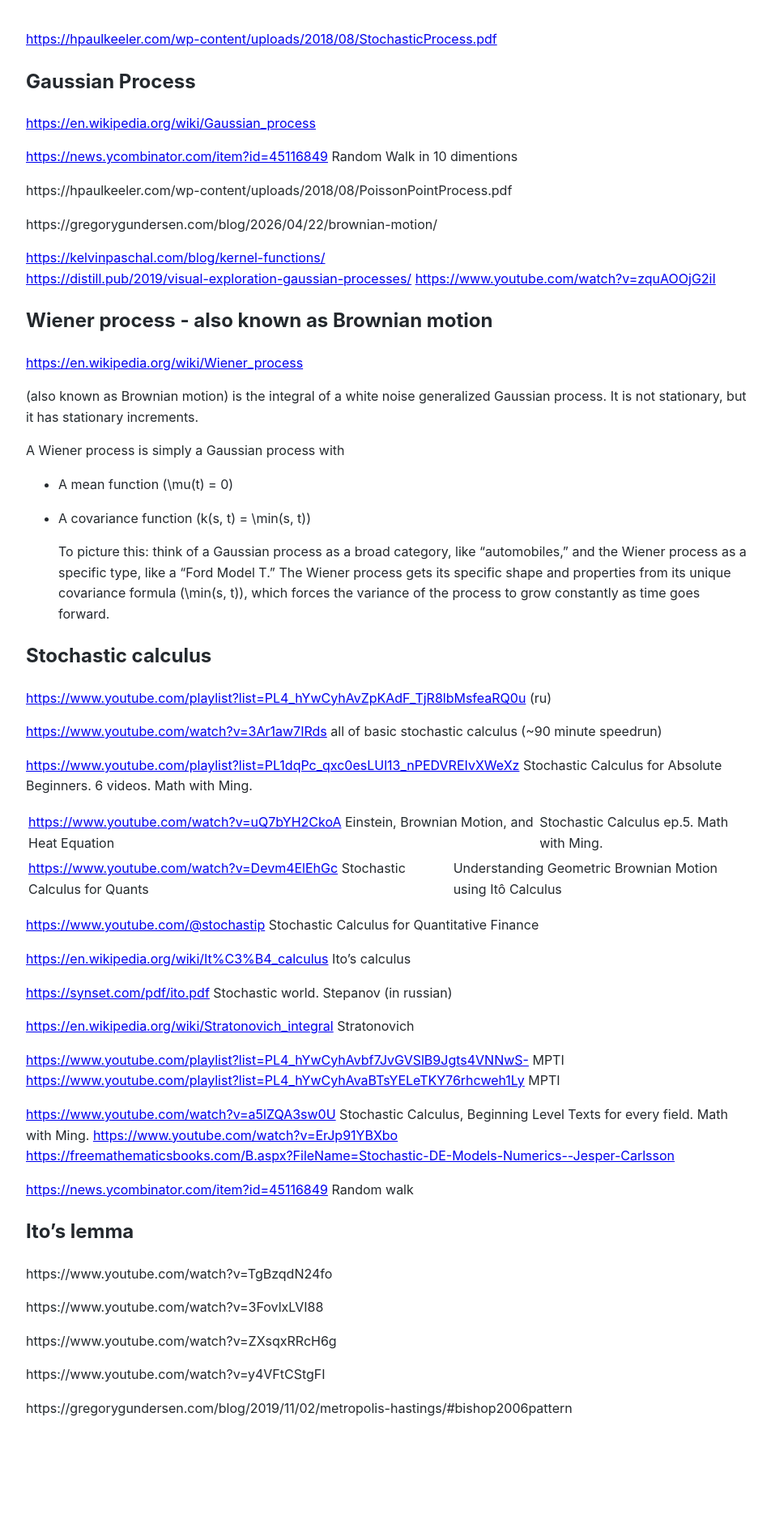
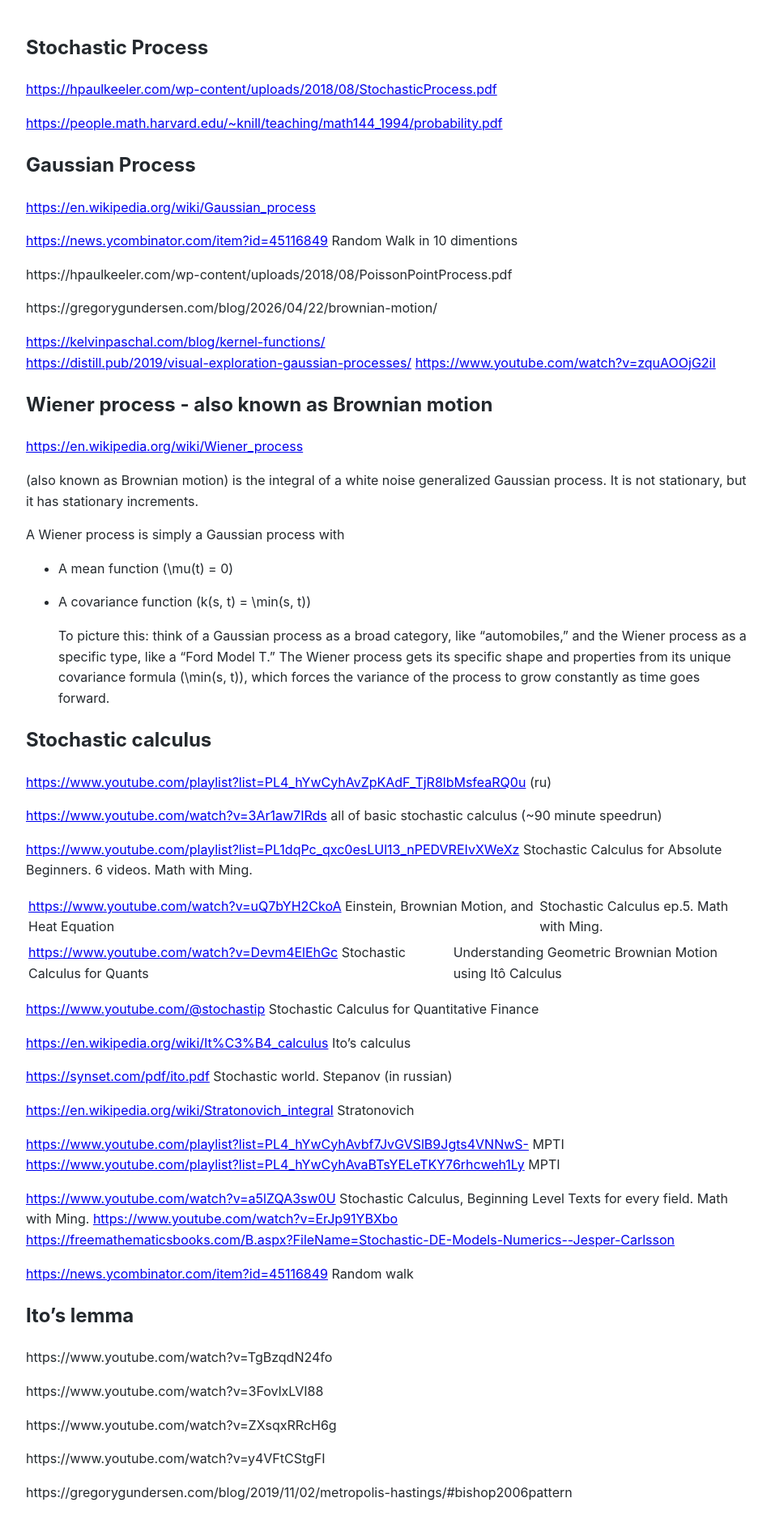
Before and after one commit to Michael-Lubinsky/michael-lubinsky.github.com, a Jekyll site: the page built from math/stochastic.md, in a window 1280 px wide. Shown: the whole page at 81% size, without its empty margins (158-1110 px from the left). Built offline with Jekyll 4.4.1, drawn with Linux system fonts in a browser that asks for light colours; our own code applies the rules of GitHub Pages for plain Markdown files; before the commit the page ends 1789 px from its top, so only the background shows below that.

Commit message:
Update stochastic.md

```diff
--- a/math/stochastic.md
+++ b/math/stochastic.md
@@ -1,4 +1,7 @@
+## Stochastic Process
 <https://hpaulkeeler.com/wp-content/uploads/2018/08/StochasticProcess.pdf>
+
+<https://people.math.harvard.edu/~knill/teaching/math144_1994/probability.pdf>
 
 ## Gaussian Process
 
```
